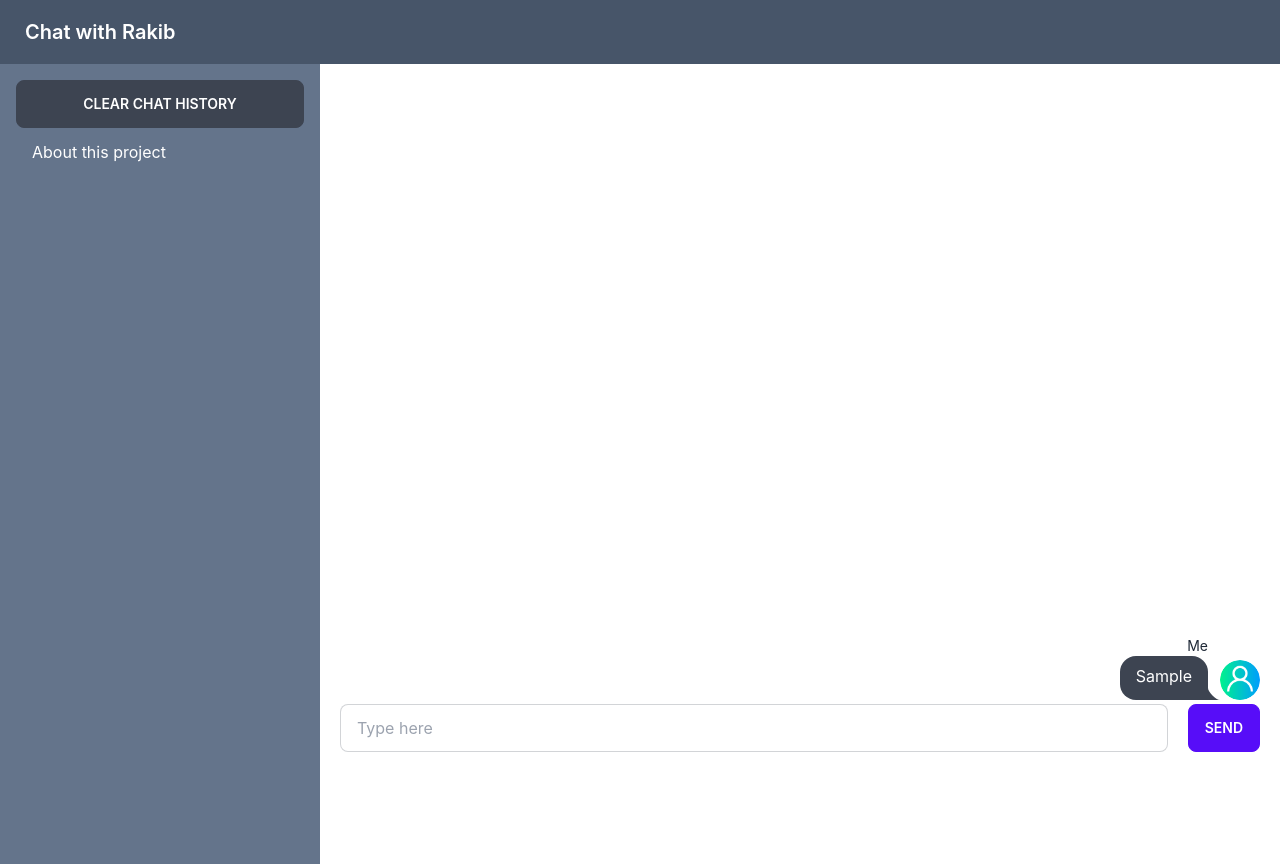
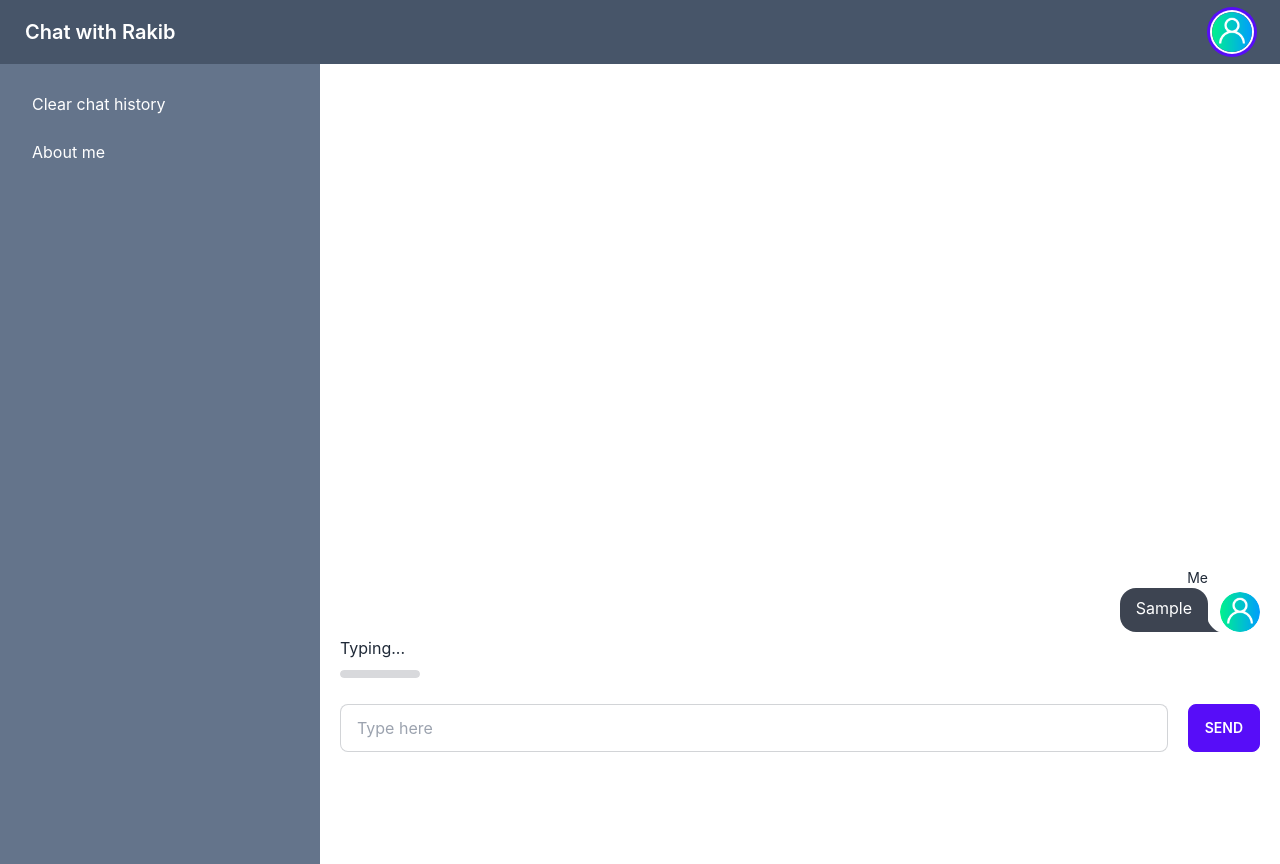
Before and after one commit to Web-Developer-Rakib/fun-with-chat-gpt-api-frontend, a React (Create React App) app: page / in a window 1280 px wide. Both pictures are taken after typing "Sample" into the empty fields and a click on the button "SEND". Built offline with nearby package versions, Linux system fonts and the light colour scheme.

Commit message:
Typing loader created

```diff
--- /dev/null
+++ b/src/Components/AboutModal.js
@@ -0,0 +1,28 @@
+import React from "react";
+
+const AboutModal = () => {
+  return (
+    <div>
+      <input type="checkbox" id="about-modal" className="modal-toggle" />
+      <div className="modal">
+        <div className="modal-box relative">
+          <label
+            htmlFor="about-modal"
+            className="btn btn-sm btn-circle absolute right-2 top-2"
+          >
+            ✕
+          </label>
+          <h3 className="text-lg font-bold">
+            Congratulations random Internet user!
+          </h3>
+          <p className="py-4">
+            You've been selected for a chance to get one year of subscription to
+            use Wikipedia for free!
+          </p>
+        </div>
+      </div>
+    </div>
+  );
+};
+
+export default AboutModal;
--- a/src/Components/ClearModal.js
+++ b/src/Components/ClearModal.js
@@ -3,10 +3,9 @@
 const ClearModal = ({ handleClear }) => {
   return (
     <div>
-      {/* Put this part before </body> tag */}
       <input type="checkbox" id="clear-modal" className="modal-toggle" />
       <div className="modal">
-        <div className="modal-box w-11/12 max-w-5xl">
+        <div className="modal-box">
           <h3 className="font-bold text-lg">Are you sure?</h3>
           <p className="py-4">
             All chat history will be clear, If you click on the clear button.
--- a/src/Components/Dashboard.js
+++ b/src/Components/Dashboard.js
@@ -1,10 +1,12 @@
 import React, { useState } from "react";
+import AboutModal from "./AboutModal";
 import ChatBubbles from "./ChatBubbles";
 import ClearModal from "./ClearModal";
 import Prompt from "./Prompt";
 
 const Dashboard = () => {
   const [chatLog, setChatLog] = useState([]);
+  const [typing, setTyping] = useState("");
 
   const handleSubmit = (e) => {
     e.preventDefault();
@@ -12,6 +14,12 @@
     const oldChatLog = [...chatLog, { user: "Me", text: `${input}` }];
     setChatLog(oldChatLog);
     e.target.reset();
+    setTyping(
+      <div className="mb-5">
+        <p>Typing...</p>
+        <progress className="progress w-20"></progress>
+      </div>
+    );
     fetch("http://localhost:5000/", {
       method: "POST",
       headers: {
@@ -24,6 +32,7 @@
       .then((response) => response.json())
       .then((data) => {
         setChatLog([...oldChatLog, { user: "Rakib", text: data.bot }]);
+        setTyping("");
       })
       .catch((error) => {
         console.error("Error:", error);
@@ -52,8 +61,10 @@
                   <ChatBubbles message={message} key={index}></ChatBubbles>
                 ))
               )}
+              {typing}
             </div>
           </div>
+
           <Prompt handleSubmit={handleSubmit}></Prompt>
         </div>
         <div className="drawer-side">
@@ -62,17 +73,16 @@
           <ul className="menu p-4 w-80 bg-slate-500 text-white">
             {/* <!-- Sidebar content here --> */}
             <li>
-              <label htmlFor="clear-modal" className="btn">
-                Clear chat history
-              </label>
+              <label htmlFor="clear-modal">Clear chat history</label>
             </li>
             <li>
-              <p>About this project</p>
+              <label htmlFor="about-modal">About me</label>
             </li>
           </ul>
         </div>
       </div>
       <ClearModal handleClear={handleClear}></ClearModal>
+      <AboutModal></AboutModal>
     </>
   );
 };
--- a/src/Components/Navbar.js
+++ b/src/Components/Navbar.js
@@ -1,4 +1,5 @@
 import React from "react";
+import Me from "../img/user.png";
 
 const Navbar = () => {
   return (
@@ -6,6 +7,11 @@
       <div className="navbar bg-slate-600 text-white">
         <div className="flex-1">
           <a className="btn btn-ghost normal-case text-xl">Chat with Rakib</a>
+        </div>
+        <div className="avatar">
+          <div className="w-10 rounded-full ring ring-primary ring-offset-base-100 ring-offset-2 lg:mr-5">
+            <img src={Me} alt="me" />
+          </div>
         </div>
         <div className="flex-none lg:hidden">
           <label className="btn btn-square btn-ghost" htmlFor="my-drawer-2">
```
